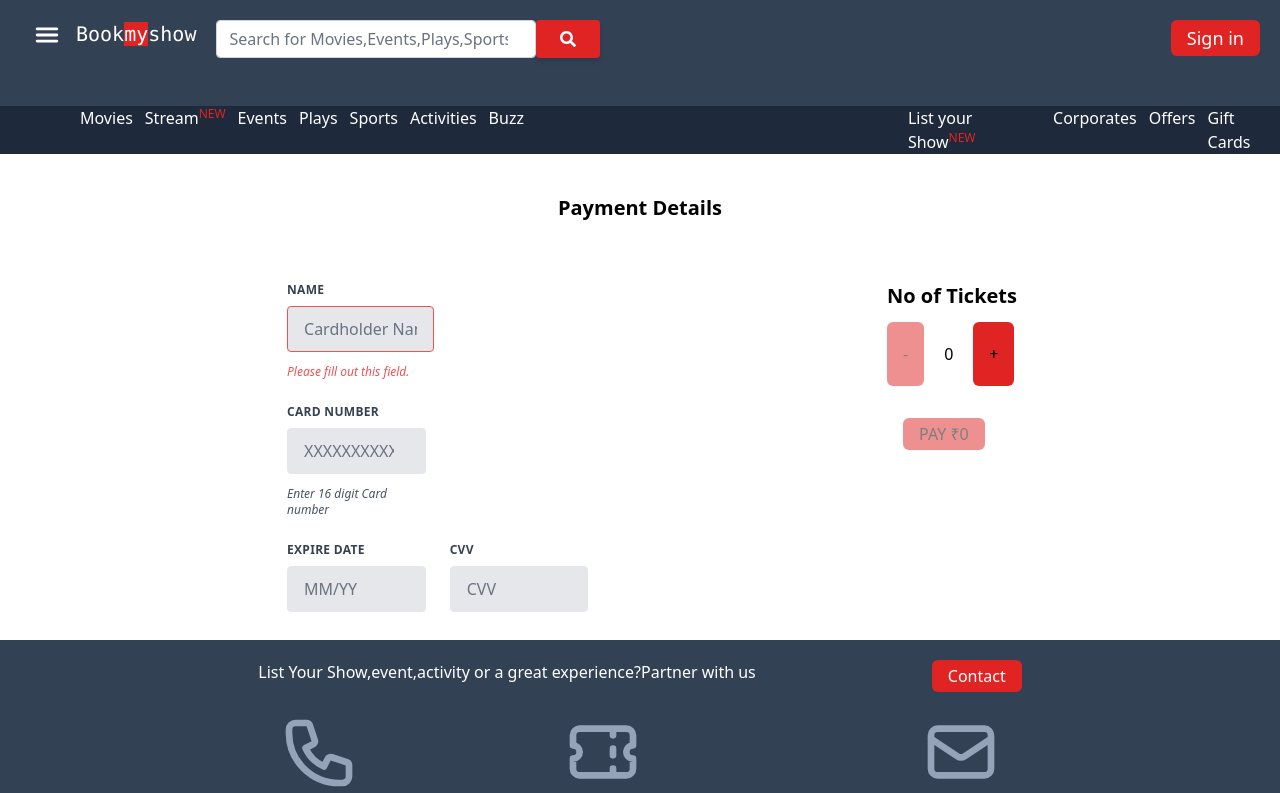
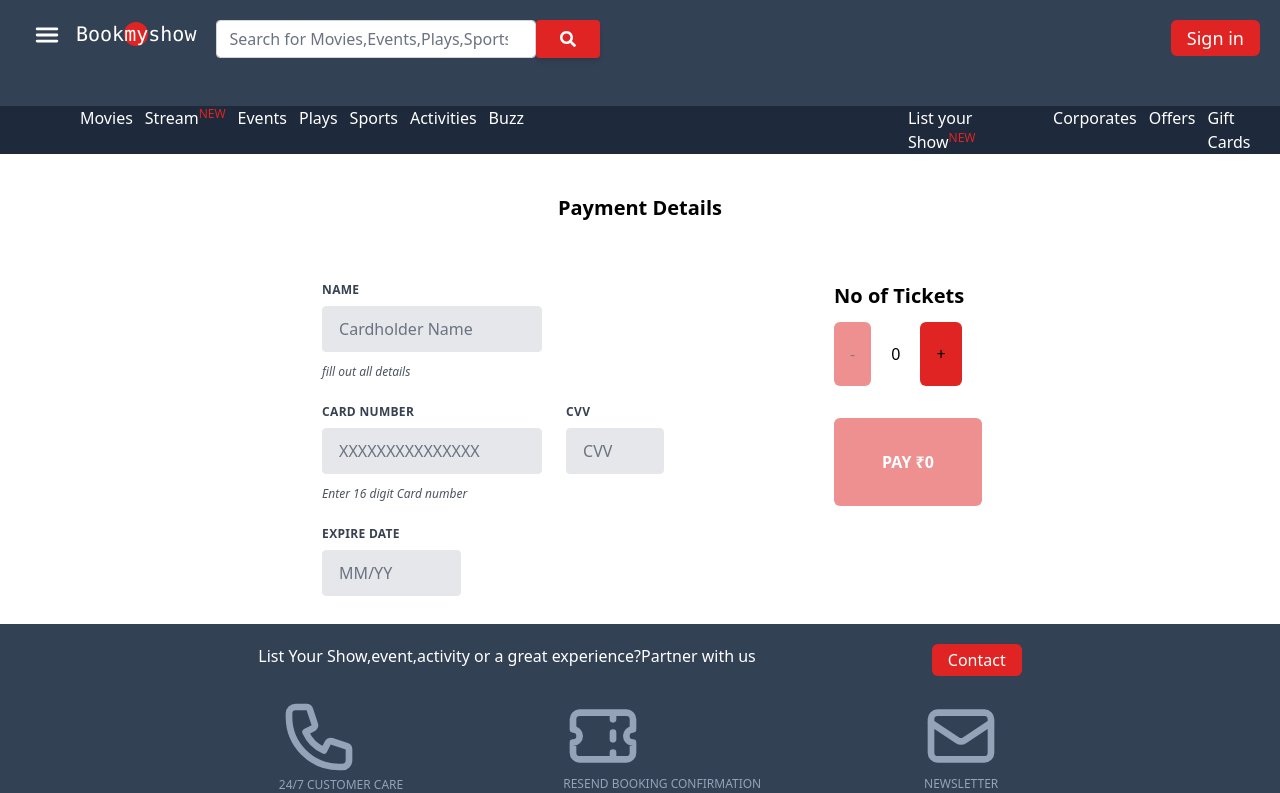
Before and after one commit to Mkumar0802/Bookmyshow_client, a React (Create React App) app: page /payment in a window 1280 px wide. Shown: the top 793 px of the page. Built offline with nearby package versions, Linux system fonts and the light colour scheme.

Commit message:
payment sucess page

```diff
--- a/src/App.js
+++ b/src/App.js
@@ -14,6 +14,8 @@ import { Theatres } from './Pages/theater';
 import { Seats } from './Pages/Seat';
 import Bookdetails from './Pages/Bookdetails';
 import Payment from './Pages/Payment';
+import Confiramation  from './Pages/Ticket';
+
 
 function App() {
   return (
@@ -33,6 +35,8 @@ function App() {
           <Route path="seats" element={<Seats/>} />
           <Route path="confiramtion" element={<Bookdetails/>} />
           <Route path="payment" element={<Payment/>} />
+          <Route path="ticketconfirmation" element={<Confiramation/>} />
+
 
 
           <Route
--- a/src/Pages/Bookdetails.js
+++ b/src/Pages/Bookdetails.js
@@ -10,8 +10,8 @@ function Bookdetails() {
 
         Swal.fire({
             icon: 'success',
-            title: 'Your Deatails has been Added !!!',
-            text: ' Kindly wait .',
+            title: 'After payment confiramation.Ticket have been send to your email id!!',
+            text: ' Kindly check your email after your Payement',
             showConfirmButton: false,
             timer: 3000
           })
--- a/src/Pages/Payment.jsx
+++ b/src/Pages/Payment.jsx
@@ -1,8 +1,8 @@
 import React, { useState } from 'react';
+import { Link, Outlet } from "react-router-dom";
 
 
-
-function Payment() {
+export function Payment() {
     const [count, setCount] = useState(0);
 
     return (
@@ -14,39 +14,41 @@ function Payment() {
             <div className="md:flex md:justify-center p-5  grid grid-rows-2 justify-center">
                 <form class="w-full max-w-lg">
                     <div class="flex flex-wrap mx-3 mb-6">
-                        <div class="w-full md:w-1/2 px-3 mb-6 md:mb-0">
-                            <label class="block uppercase tracking-wide text-gray-700 text-xs font-bold mb-2" for="grid-first-name">
+                        <div class="w-2/4  px-3">
+                            <label class="block uppercase tracking-wide text-gray-700 text-xs font-bold mb-2" for="grid-name">
                                 Name
                             </label>
-                            <input class="appearance-none block w-2/3 bg-gray-200 text-gray-700 border border-red-500 rounded py-3 px-4 mb-3 leading-tight focus:outline-none focus:bg-white" id="grid-first-name" type="text" placeholder="Cardholder Name" />
-                            <p class="text-red-500 text-xs italic">Please fill out this field.</p>
+                            <input class="appearance-none block w-full bg-gray-200 text-gray-700 border border-gray-200 rounded py-3 px-4 mb-3 leading-tight focus:outline-none focus:bg-white focus:border-gray-500" id="grid-password" type="text" placeholder="Cardholder Name" />
+                            <p class="text-gray-600 text-xs italic">fill out all details</p>
                         </div>
 
                     </div>
                     <div class="flex flex-wrap mx-3 mb-6">
-                        <div class="w-1/3 px-3">
+                        <div class="w-2/4  px-3">
                             <label class="block uppercase tracking-wide text-gray-700 text-xs font-bold mb-2" for="grid-password">
                                 Card Number
                             </label>
                             <input class="appearance-none block w-full bg-gray-200 text-gray-700 border border-gray-200 rounded py-3 px-4 mb-3 leading-tight focus:outline-none focus:bg-white focus:border-gray-500" id="grid-password" type="number" placeholder="XXXXXXXXXXXXXXX" />
                             <p class="text-gray-600 text-xs italic">Enter 16 digit Card number</p>
                         </div>
-                    </div>
-                    <div class="flex flex-wrap mx-3 mb-2">
-                        <div class="w-1/4 md:w-1/3 px-3 mb-6 md:mb-0">
-                            <label class="block uppercase tracking-wide text-gray-700 text-xs font-bold mb-2" for="grid-city">
-                                Expire date
-                            </label>
-                            <input class="appearance-none block w-full bg-gray-200 text-gray-700 border border-gray-200 rounded py-3 px-4 leading-tight focus:outline-none focus:bg-white focus:border-gray-500" id="grid-city" type="number" placeholder="MM/YY" />
-                        </div>
 
-
-                        <div class="w-1/4 md:w-1/3 px-3 mb-6 md:mb-0">
+                        <div class="w-1/4 md:w-1/4 px-3 mb-6 md:mb-0">
                             <label class="block uppercase tracking-wide text-gray-700 text-xs font-bold mb-2" for="grid-zip">
                                 CVV
                             </label>
                             <input class="appearance-none block w-full bg-gray-200 text-gray-700 border border-gray-200 rounded py-3 px-4 leading-tight focus:outline-none focus:bg-white focus:border-gray-500" id="grid-zip" type="password" placeholder="CVV" />
                         </div>
+                    </div>
+                    <div class="flex  mx-3 mb-2 ">
+                        <div class="w-1/4 md:w-1/3 px-3 mb-6 md:mb-0">
+                            <label class="block uppercase tracking-wide text-gray-700 text-xs font-bold mb-2" for="grid-city">
+                                Expire date
+                            </label>
+                            <input class="appearance-none block w-full bg-gray-200 text-gray-700 border border-gray-200 rounded py-3 px-4 leading-tight focus:outline-none focus:bg-white focus:border-gray-500" id="grid-city" type="password" placeholder="MM/YY" />
+                        </div>
+
+
+
                     </div>
 
 
@@ -54,17 +56,17 @@ function Payment() {
                 </form>
 
 
-                <div className="justify-center ml-28 ">
-                        <h1 className="text-xl font-semibold  ">No of Tickets</h1>
-                        <div className=" flex  py-3">
-                            <button onClick={() => setCount(count - 1)}   className= {`  ${count<=0 ? 'bg-red-600 opacity-50 cursor-not-allowed px-4 py-1 rounded-md ' : 'rounded-md px-4 py-1 my  bg-red-600 hover:bg-red-700'} `}>-</button>
-                            <button className="p-5"> {count} </button>
-                            <button onClick={() => setCount(count + 1)}   className={`  ${count>=100 ? 'bg-red-600 opacity-50 cursor-not-allowed px-4 py-1 rounded-md ' : 'rounded-md px-4 py-1 my  bg-red-600 hover:bg-red-700'} `}>+</button>
-                        </div>
-                        <div className="justify-center py-5 px-4">
-                            <button     className={`  ${count===0 ? 'bg-red-600 opacity-50 cursor-not-allowed px-4 py-1 rounded-md ' : 'rounded-md px-4 py-1 my  bg-red-600 hover:bg-red-700'} `}>PAY ₹{count*175} </button>
-                        </div>
+                <div className="justify-center ml-6 ">
+                    <h1 className="text-xl font-semibold  ">No of Tickets</h1>
+                    <div className=" flex  py-3">
+                        <button onClick={() => setCount(count - 1)} className={`  ${count <= 0 ? 'bg-red-600 opacity-50 cursor-not-allowed px-4 py-1 rounded-md ' : 'rounded-md px-4 py-1 my  bg-red-600 hover:bg-red-700'} `}>-</button>
+                        <button className="p-5"> {count} </button>
+                        <button onClick={() => setCount(count + 1)} className={`  ${count >= 100 ? 'bg-red-600 opacity-50 cursor-not-allowed px-4 py-1 rounded-md ' : 'rounded-md px-4 py-1 my  bg-red-600 hover:bg-red-700'} `}>+</button>
                     </div>
+                    <div className="justify-center py-5 px text-white font-bold">
+                        <button className={`  ${count === 0 ? 'bg-red-600 opacity-50 cursor-not-allowed px-12 py-8 rounded-md ' : 'rounded-md px-10 py-8 my  bg-red-600 hover:bg-red-700'} `}><Link to="/ticketconfirmation">PAY ₹{count * 175} </Link><Outlet/> </button>
+                    </div>
+                </div>
             </div>
         </div>
     )
@@ -79,6 +81,4 @@ function Payment() {
 
 
 
-
-
-export default Payment;
+export default (Payment)
--- a/src/Pages/Seat.js
+++ b/src/Pages/Seat.js
@@ -118,7 +118,7 @@ export function Seats() {
                 </div>
             </div>
             <div className=''>
-                <div className='grid grid-cols-2 md:p-24 p-5  pb-5  space-x-5    '>
+                <div className='grid grid-cols-2 md:p-24 p-5  pb-5  space-x-5  md:space-x-14   '>
                     <div className='   grid grid-cols-5 md:gap-5 gap-1 text-sm md:text-xl justify-center '>
 
                         <button onClick={() => setColor1(!color1)} className={`rounded-md   hover:bg-green-500     text-green-900  border border-green-500     ${color1 ? 'bg-green-500' : 'bg-white'} `}>1   </button>
--- /dev/null
+++ b/src/Pages/Ticket.js
@@ -0,0 +1,24 @@
+export function Confiramation() {
+
+    return (
+        <div>
+
+            <div className=" flex justify-center  p-24">
+                <svg xmlns="http://www.w3.org/2000/svg" class=" bg-green-600 h-32 w-32  md:h-72  md:w-72 text-white rounded-full" fill="none" viewBox="0 0 24 24" stroke="currentColor" stroke-width="2">
+                    <path stroke-linecap="round" stroke-linejoin="round" d="M5 13l4 4L19 7" />
+                </svg>
+
+            </div>
+            <div className="flex justify-center py-7">
+                <h1 className="text-green-600     text-3xl md:text-6xl  ">
+                    Ticket Confirmed
+                </h1>
+            </div>
+
+        </div>
+    )
+}
+
+
+
+export default Confiramation;
--- a/src/components/Imagesilder.js
+++ b/src/components/Imagesilder.js
@@ -2,12 +2,11 @@ import React, { useState, useEffect, useRef } from "react";
 
 
 const featuredProducts = [
-    'https://assets-in.bmscdn.com/promotions/cms/creatives/1647424411315_spiderman.jpg',
+    'https://img.ticketnew.com/tn/offer_banner/batman/1920_400.jpg',
     'https://img.ticketnew.com/tn/offer_banner/postpaid/1920_400.jpg',
     'https://img.ticketnew.com/tn/offer_banner/ET/1920_400.jpg',
-    'https://img.ticketnew.com/tn/offer_banner/batman/1920_400.jpg',
-    'https://assets-in.bmscdn.com/promotions/cms/creatives/1647342223301_scream.jpg',
-    'https://assets-in.bmscdn.com/promotions/cms/creatives/1646309266995_spartanweb.jpg',
+    'https://img.ticketnew.com/tn/offer_banner/imax/1920_400.jpg',
+    'https://img.ticketnew.com/tn/offer_banner/the-kashmir-files/1920_400.jpg?v1',
 
 
 ]
--- a/src/components/Navbar.js
+++ b/src/components/Navbar.js
@@ -13,7 +13,7 @@ function Navbar() {
         <div className=" w-auto bg-slate-700 p-5 flex " >
             <div className="ml-14">
                 <h1 className="text-white text-xl font-mono" >
-                <Link to="/">Book<span className="bg-red-600 inset-x-5">my</span>show</Link>
+                <Link to="/">Book<span className="bg-red-600 rounded-xl">my</span>show</Link>
                 </h1>
             </div>
 
```
